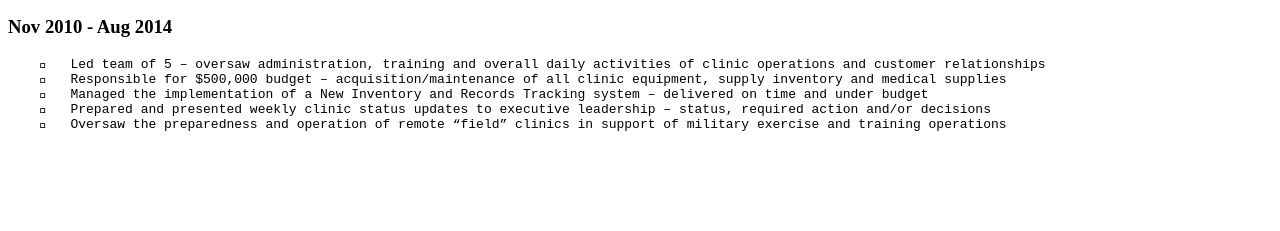
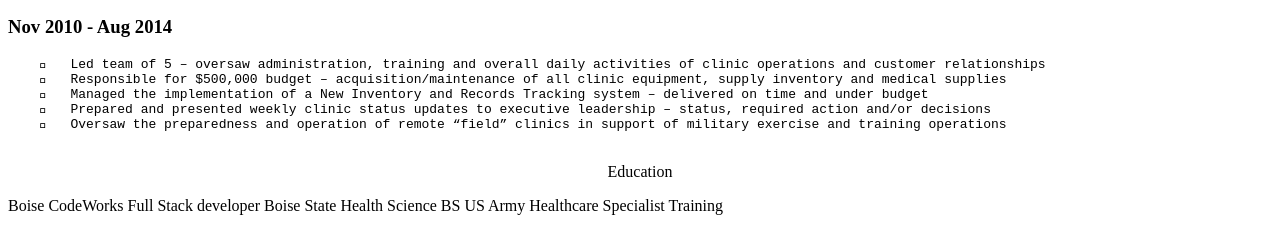
Before and after one commit to ZachDickson/resume, a plain HTML site: page index.html in a window 1280 px wide. Shown: the part 757-988 px from the top of the page. Before the commit the page ends 935 px from the top, so only its background shows below. Drawn offline with Linux system fonts and the light colour scheme.

Commit message:
added education header & section

```diff
--- a/index.html
+++ b/index.html
@@ -51,6 +51,13 @@
     	Managed the implementation of a New Inventory and Records Tracking system – delivered on time and under budget
     	Prepared and presented weekly clinic status updates to executive leadership – status, required action and/or decisions
     	Oversaw the preparedness and operation of remote “field” clinics in support of military exercise and training operations
-
     </pre>
   </p>
+
+  <header class="education">Education</header>
+
+  <p>
+    Boise CodeWorks Full Stack developer
+    Boise State Health Science BS
+    US Army Healthcare Specialist Training
+  </p>
```
